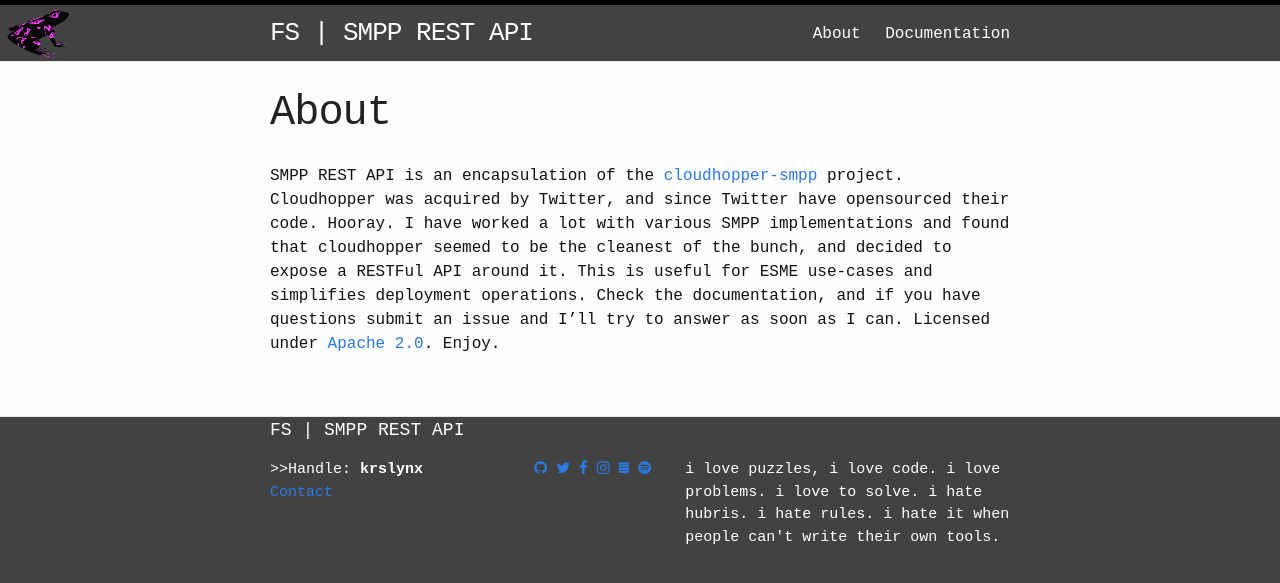
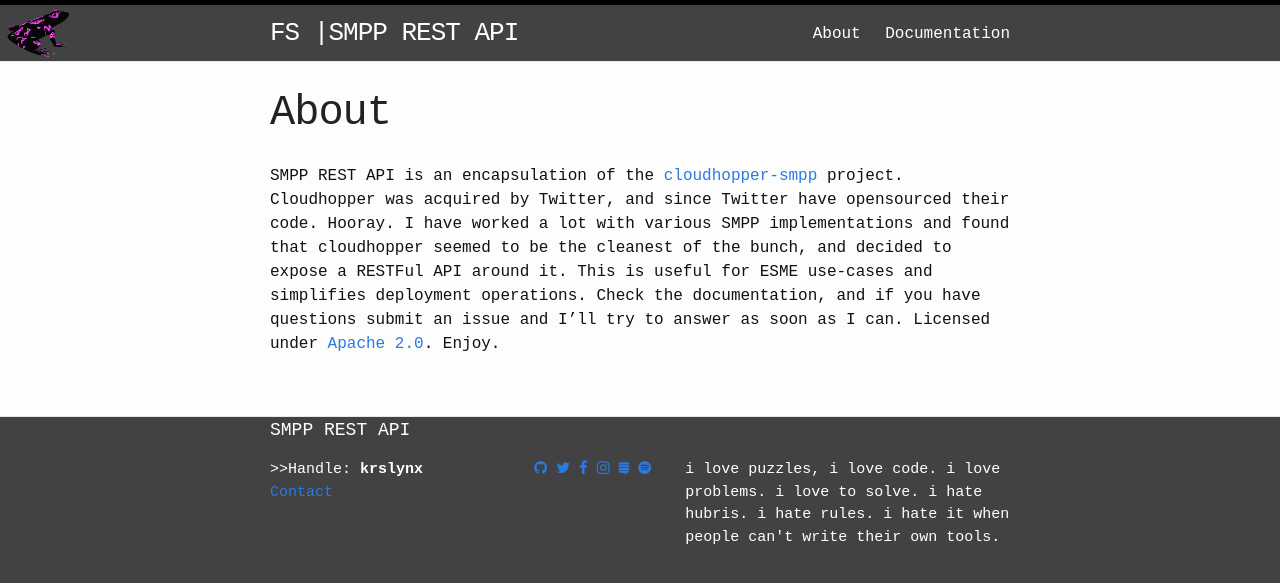
Before and after one commit to sogbesano/SMuPPy, a Jekyll site: the page built from about.md, in a window 1280 px wide. Shown: the top 583 px of the page. Built offline with Jekyll 4.4.1, drawn with Linux system fonts in a browser that asks for light colours; nearby versions of some CDN libraries.

```diff
--- a/_config.yml
+++ b/_config.yml
@@ -1,11 +1,11 @@
 # Site settings
-title: FS | SMPP REST API
+title: SMPP REST API
 email: chris@krslynx.com
 description: > # this means to ignore newlines until "baseurl:"
   i love puzzles, i love code. i love problems. i love to solve.
   i hate hubris. i hate rules. i hate it when people can't write their own tools.
 baseurl: "" # the subpath of your site, e.g. /blog/
-url: "http://krslynx.com/smpp-rest-api" # the base hostname & protocol for your site
+url: "http://krslynx.com/" # the base hostname & protocol for your site
 twitter_username: krslynx
 github_username:  krslynx
 instagram_username: krslynx
--- a/_includes/head.html
+++ b/_includes/head.html
@@ -3,7 +3,7 @@
   <meta http-equiv="X-UA-Compatible" content="IE=edge">
   <meta name="viewport" content="width=device-width initial-scale=1">
 
-  <title>{% if page.title %}{{ page.title }}{% else %}{{ site.title }}{% endif %}</title>
+  <title>FS | {% if page.title %}{{ page.title }}{% else %}{{ site.title }}{% endif %}</title>
   <meta name="description" content="{% if page.excerpt %}{{ page.excerpt | strip_html | strip_newlines | truncate: 160 }}{% else %}{{ site.description }}{% endif %}">
 
   <link rel="stylesheet" href="{{ "/css/main.css" | prepend: site.baseurl }}">
--- a/_includes/header.html
+++ b/_includes/header.html
@@ -2,7 +2,7 @@
 
   <div class="wrapper">
 
-    <a class="site-title" href="{{ site.baseurl }}/">{{ site.title }}</a>
+    <a class="site-title" href="{{ site.baseurl }}/">FS | </a><a class="site-title" href="{{ site.baseurl }}/smpp-rest-api">{{ site.title }}</a>
 
     <nav class="site-nav">
       <a href="#" class="menu-icon">
```
Also changed, not shown: about.md (+1 -1 lines), docs.md (+1 -1 lines).
